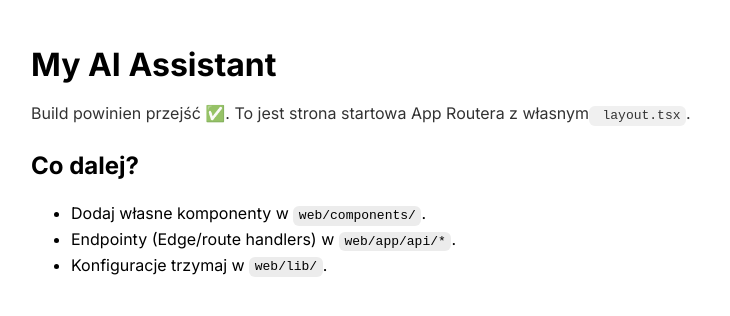
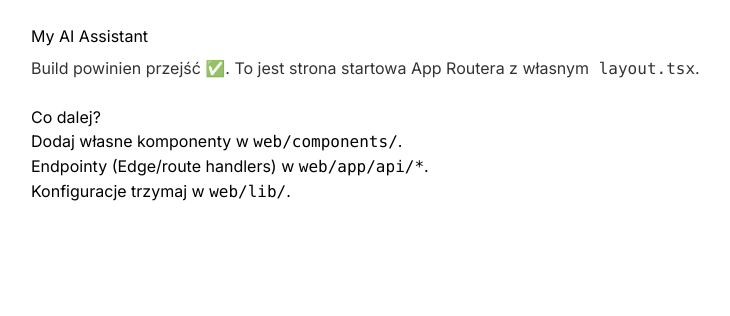
Before and after one commit to wojo18/my-ai-assistant, a Next.js app in the folder web/: page / in a window 1280 px wide. Shown: the top 316 px of the page, without its empty margins (173-903 px from the left). Built offline with nearby package versions, Linux system fonts and the light colour scheme.

Commit message:
Update globals.css

```diff
--- a/web/app/globals.css
+++ b/web/app/globals.css
@@ -1,12 +1,8 @@
-/* web/app/globals.css */
-:root { color-scheme: light dark; }
-* { box-sizing: border-box; }
-html, body {
-  margin: 0;
-  padding: 0;
-  min-height: 100%;
-  font-family: system-ui, -apple-system, Segoe UI, Roboto, Inter, Arial, sans-serif;
+@tailwind base;
+@tailwind components;
+@tailwind utilities;
+
+/* Dodatkowe globalne style */
+:root {
+  color-scheme: light dark;
 }
-main { line-height: 1.6; }
-h1, h2 { line-height: 1.25; }
-code { background: rgba(127,127,127,.15); padding: .15rem .35rem; border-radius: 6px; }
```
